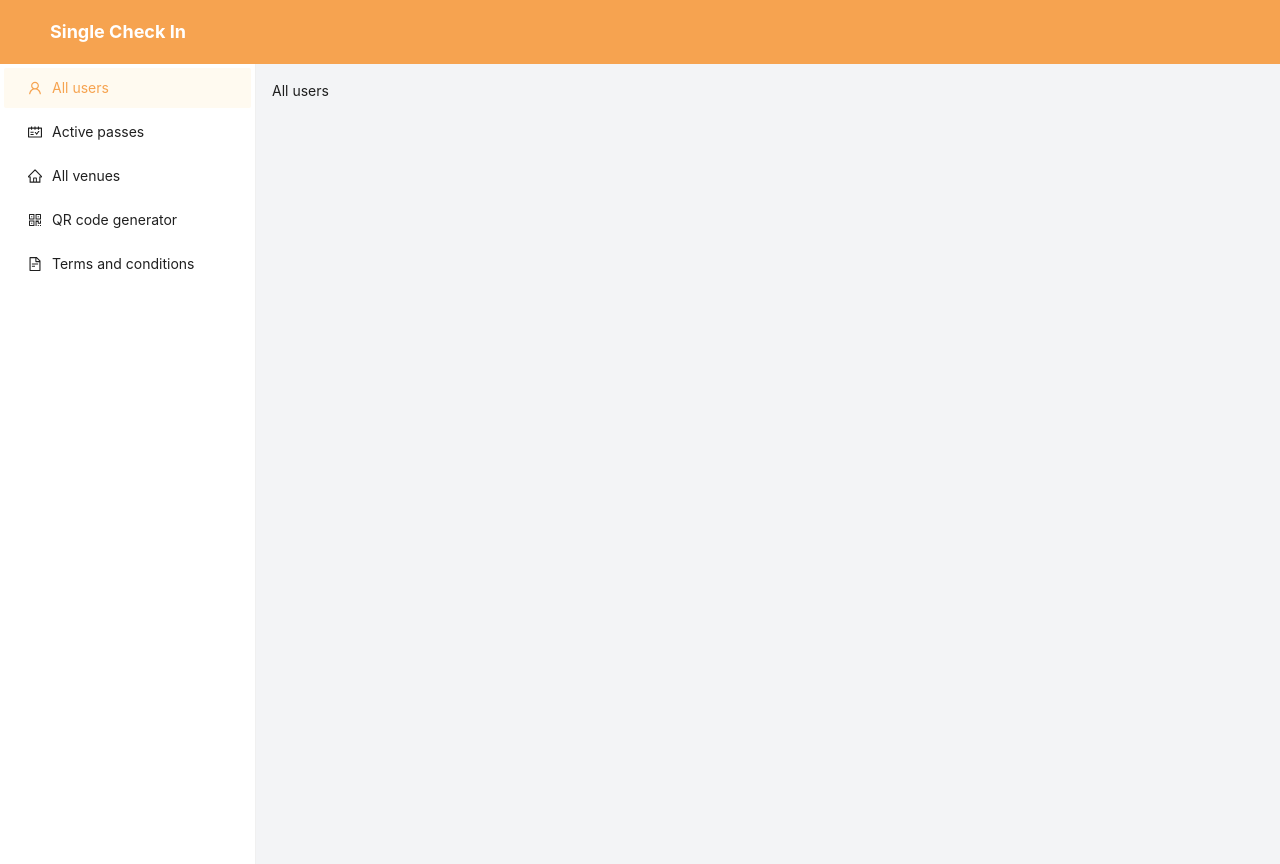
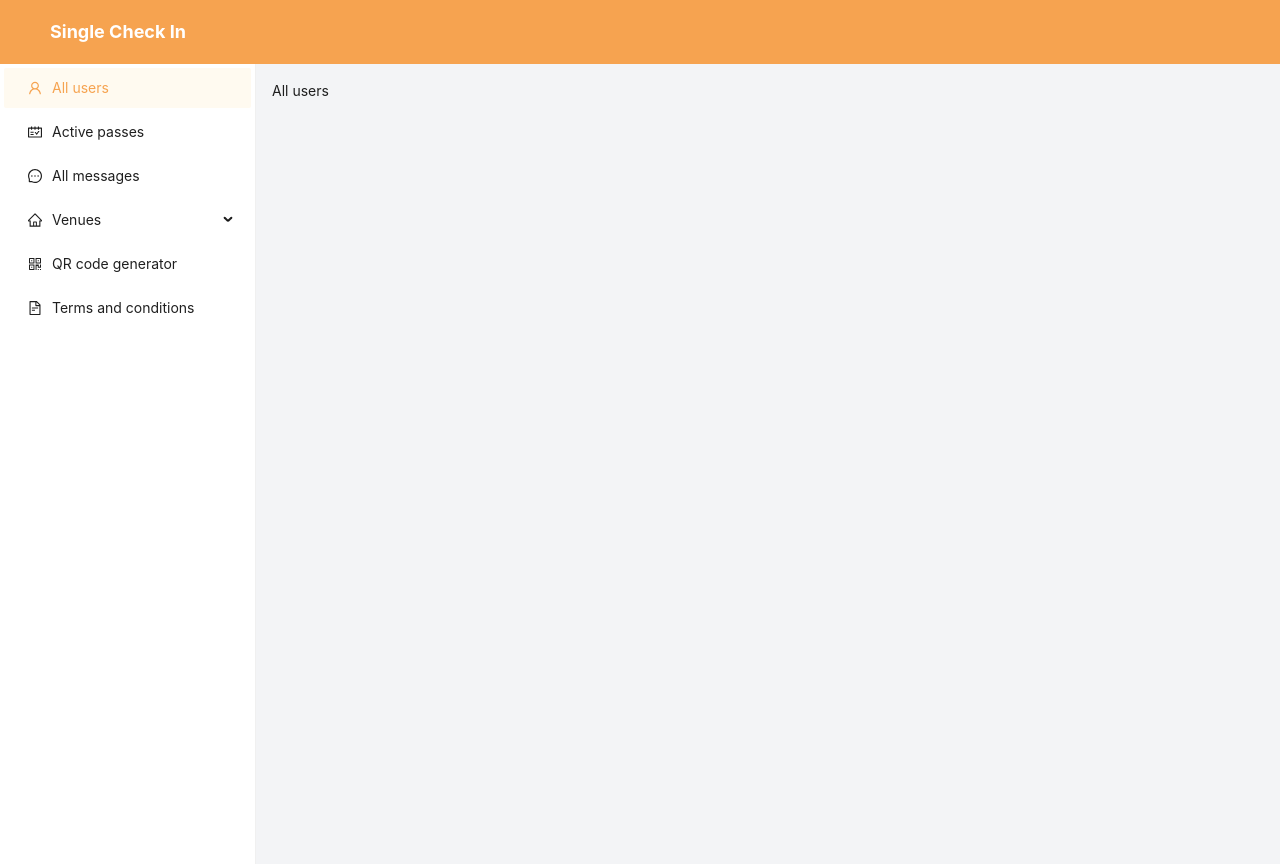
Before and after one commit to zetovicmarko1/sci-admin, a Next.js app: page / in a window 1280 px wide. Built offline with nearby package versions, Linux system fonts and the light colour scheme.

Commit message:
Add submenu and messages component

```diff
--- /dev/null
+++ b/src/app/AddVenueComponent.js
@@ -0,0 +1,7 @@
+import React from "react";
+
+const AddVenueComponent = () => {
+  return <div>AddVenueComponent</div>;
+};
+
+export default AddVenueComponent;
--- a/src/app/HomepageComponent.js
+++ b/src/app/HomepageComponent.js
@@ -3,10 +3,14 @@
 import { Button, Layout, Menu } from "antd";
 import { Content, Header } from "antd/es/layout/layout";
 import {
+  EditOutlined,
+  EyeOutlined,
   FileTextOutlined,
   HomeOutlined,
   LaptopOutlined,
+  MessageOutlined,
   NotificationOutlined,
+  PlusCircleOutlined,
   QrcodeOutlined,
   ScheduleOutlined,
   UserOutlined,
@@ -18,6 +22,9 @@ import ActivePassesComponent from "./ActivePassesComponent";
 import AllVenuesComponent from "./AllVenuesComponent";
 import QRCodeGeneratorComponent from "./QRCodeGeneratorComponent";
 import TncsComponent from "./TncsComponent";
+import ViewVenuesComponent from "./ViewVenuesComponent";
+import AddVenueComponent from "./AddVenueComponent";
+import MessagesComponent from "./MessagesComponent";
 
 const HomepageComponent = () => {
   const [user, setUser] = useState(null);
@@ -26,9 +33,18 @@ const HomepageComponent = () => {
   const menuItems = [
     { key: "1", icon: <UserOutlined />, label: "All users" },
     { key: "2", icon: <ScheduleOutlined />, label: "Active passes" },
-    { key: "3", icon: <HomeOutlined />, label: "All venues" },
-    { key: "4", icon: <QrcodeOutlined />, label: "QR code generator" },
-    { key: "5", icon: <FileTextOutlined />, label: "Terms and conditions" },
+    { key: "3", icon: <MessageOutlined />, label: "All messages" },
+    {
+      key: "4",
+      icon: <HomeOutlined />,
+      label: "Venues",
+      children: [
+        { key: "4-1", icon: <EyeOutlined />, label: "View and edit" },
+        { key: "4-2", icon: <PlusCircleOutlined />, label: "Add venue" },
+      ],
+    },
+    { key: "5", icon: <QrcodeOutlined />, label: "QR code generator" },
+    { key: "6", icon: <FileTextOutlined />, label: "Terms and conditions" },
   ];
 
   const renderContent = () => {
@@ -38,10 +54,16 @@ const HomepageComponent = () => {
       case "2":
         return <ActivePassesComponent />;
       case "3":
+        return <MessagesComponent />;
+      case "4":
         return <AllVenuesComponent />;
-      case "4":
+      case "4-1":
+        return <ViewVenuesComponent />;
+      case "4-2":
+        return <AddVenueComponent />;
+      case "5":
         return <QRCodeGeneratorComponent />;
-      case "5":
+      case "6":
         return <TncsComponent />;
       default:
         return <AllUsersComponent />;
--- /dev/null
+++ b/src/app/MessagesComponent.js
@@ -0,0 +1,7 @@
+import React from "react";
+
+const MessagesComponent = () => {
+  return <div>MessagesComponent</div>;
+};
+
+export default MessagesComponent;
--- /dev/null
+++ b/src/app/ViewVenuesComponent.js
@@ -0,0 +1,7 @@
+import React from "react";
+
+const ViewVenuesComponent = () => {
+  return <div>ViewVenuesComponent</div>;
+};
+
+export default ViewVenuesComponent;
```
